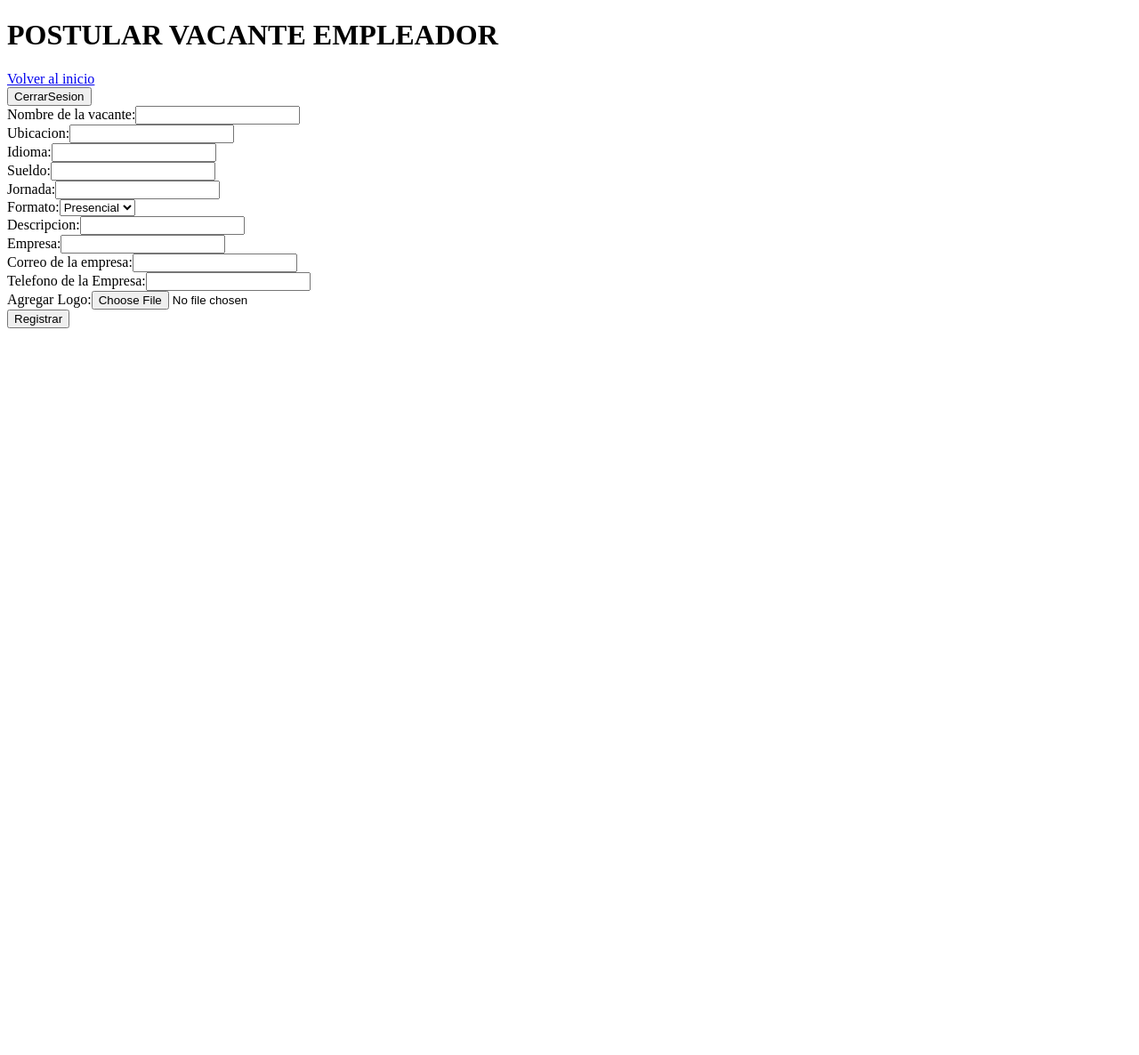
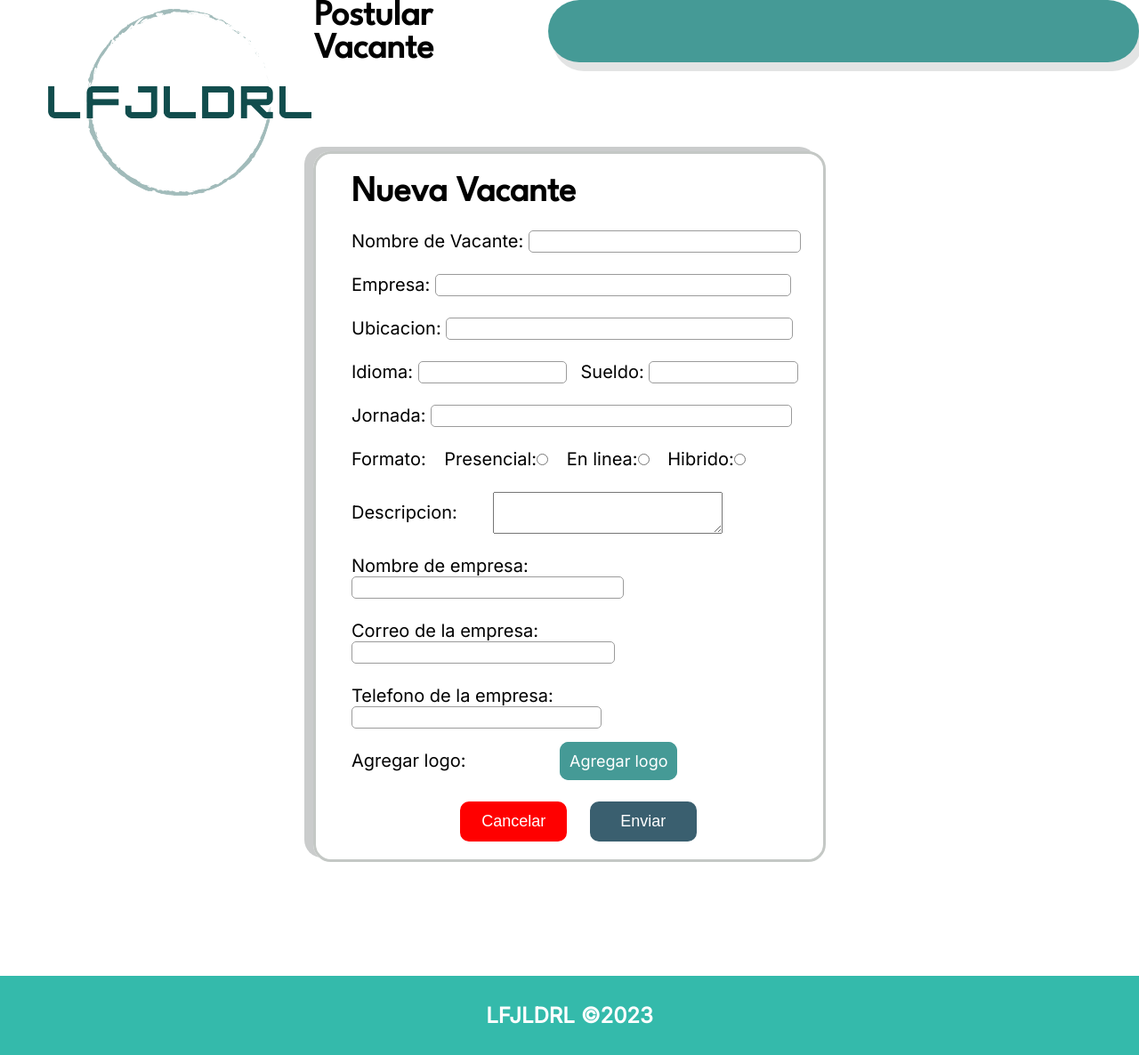
Before and after one commit to MarioMedePrsc/LFJLDRL, a PHP site: page /Views/empleadores/postularVacante.php in a window 1280 px wide. Shown: the whole page at 89% size. Before the commit the page ends 369 px from the top, so only its background shows below. Run offline with PHP 8.4, Linux system fonts and the light colour scheme.

Commit message:
Diseño Listo

```diff
--- a/Views/empleadores/postularVacante.php
+++ b/Views/empleadores/postularVacante.php
@@ -1,3 +1,92 @@
+<!DOCTYPE html>
+<html lang="es">
+<head>
+    <meta charset="UTF-8">
+    <link href='https://fonts.googleapis.com/css?family=Inter' rel='stylesheet'>
+    <link href='https://fonts.googleapis.com/css?family=League Spartan' rel='stylesheet'>
+    <link rel="stylesheet" href="../../css/style01.css">
+    <title>LFJLDRL</title>
+</head>
+<body>
+    <header>
+        <div class="div-logo">
+            <a href="#" class="logo">
+                <img src="../../imagenes/logo1.png" alt="Logo-empresa" class="logo-empresa">
+            </a>
+        </div>
+        <div class="personas-postuladas">
+            <h4 class="titulos-subtitulos-botones">Postular Vacante</h4>
+        </div>
+        <span class="span-header"></span>
+    </header>
+
+    <main>
+        <div class="box">
+            <div class="formulario textos">
+                <form action="../Controllers/C_Empleador.php" method="POST" enctype="multipart/form-data">
+                    <input type="hidden" name="action" value="PostularVacante"/>
+                    <h2 class="titulos-subtitulos-botones padding-titulo-vacante">Nueva Vacante</h2><br>
+
+                    <label for="Nvacante">Nombre de Vacante:</label>
+                    <input class="data1" id="Nvacante" type="text" name="nombreVac" maxlength="50" required><br><br>
+
+                    <label for="Empresa">Empresa:</label>
+                    <input class="data2" id="Empresa" type="text" name="nombreEmp" maxlength="50" required><br><br>
+
+                    <label for="Ubicacion">Ubicacion:</label>
+                    <input class="data3" id="Ubicacion" type="text" name="ubicacionVac" maxlength="50" required><br><br>
+
+                    <label for="Idioma">Idioma:</label>
+                    <input class="data4" id="Idioma" type="text" name="idiomaVac" maxlength="50" required><span class="span-idioma"></span>
+                    <label for="Sueldo">Sueldo:</label>
+                    <input class="data4" id="Sueldo" type="text" name="sueldoVac" maxlength="50" required><br><br>
+
+                    <label for="Jornada">Jornada:</label>
+                    <input class="data5" id="Jornada" type="text" name="jornadaVac" maxlength="50" required><br><br>
+
+                    <label for="">Formato:<span class="span-formato"></span>
+                        <label for="Presencial">Presencial:<input id="Presencial" type="radio" name="presencial-line"></label>
+                        <span class="span-formato"></span><label for="Linea">En linea:<input id="Linea" type="radio" name="presencial-line"></label>
+                        <span class="span-formato"></span><label for="Linea">Hibrido:<input id="Hibrido" type="radio" name="presencial-line"></label>
+                    </label><br><br>
+
+                    <div class="div-desc">
+                        <label for="Descripcion">Descripcion:</label><span class="span-desc"></span>
+                        <textarea name="" id="Descripcion" cols="30" rows="3" name="descripcionVac"></textarea><br><br>
+                    </div><br>
+
+                    <label for="Nempresa">Nombre de empresa:</label>
+                    <input class="data7" id="Nempresa" type="text" name="nombreEmp" maxlength="50" required><br><br>
+
+                    <label for="Cempresa">Correo de la empresa:</label>
+                    <input class="data8" id="Cempresa" type="email" name="correoEmp" maxlength="50" required><br><br>
+
+                    <label for="Tempresa">Telefono de la empresa:</label>
+                    <input class="data9" id="Tempresa" type="tel" name="telefonoEmp" maxlength="50" required><br><br>
+
+                    <label for="Logo">Agregar logo:</label><span class="span-agregar-logo"></span>
+                    <input class="" id="Logo" type="file" name="logoEmp"><label class="agregar-logo-label" for="Logo">Agregar logo</label><br><br>
+
+                    <div style="text-align: center;">
+                        <button class="cancelar">Cancelar</button>
+                        <button class="send">Enviar</button>
+                    </div>
+
+                </form>
+            </div>
+        </div>
+    </main>
+
+    <br><br><br><br><br><br>
+    <footer>
+        <h2 class="titulo-final textos">LFJLDRL &copy;2023</h2>
+    </footer>
+</body>
+</html>
+
+
+
+<!--
 <!DOCTYPE html>
 <html>
     <head></head>
@@ -9,26 +98,37 @@
         <button type="submit" >CerrarSesion</button>
         </form>
 
-        <!--FORMS PARA POSTULAR VACANTE-->
         <form action="../Controllers/C_Empleador.php" method="POST" enctype="multipart/form-data">
             <input type="hidden" name="action" value="PostularVacante"/>
+
             <label>Nombre de la vacante:</label><input type="text" name="nombreVac"><br/>
+
             <label>Ubicacion:</label><input type="text" name="ubicacionVac" ><br/>
+
             <label>Idioma:</label><input type="text" name="idiomaVac"><br/>
+
             <label>Sueldo:</label><input type="text" name="sueldoVac"><br/>
+
             <label>Jornada:</label><input type="text" name="jornadaVac"><br/>
+
             <label>Formato:</label><select name="formatoVac">
                 <option>Presencial</option>
                 <option>En línea</option>
                 <option>Híbrido</option>
             </select><br/>
+
             <label>Descripcion:</label><input type="text" name="descripcionVac"><br/>
+
             <label>Empresa:</label><input type="text" name="nombreEmp"><br/>
+
             <label>Correo de la empresa:</label><input type="text" name="correoEmp"><br/>
+
             <label>Telefono de la Empresa:</label><input type="text" name="telefonoEmp"><br/>
+
             <label>Agregar Logo:</label><input type="file" name="logoEmp"><br/>
+
             <button type="submit">Registrar</button>
         </form>
 
     </body>
-</html>
+</html>-->
```
